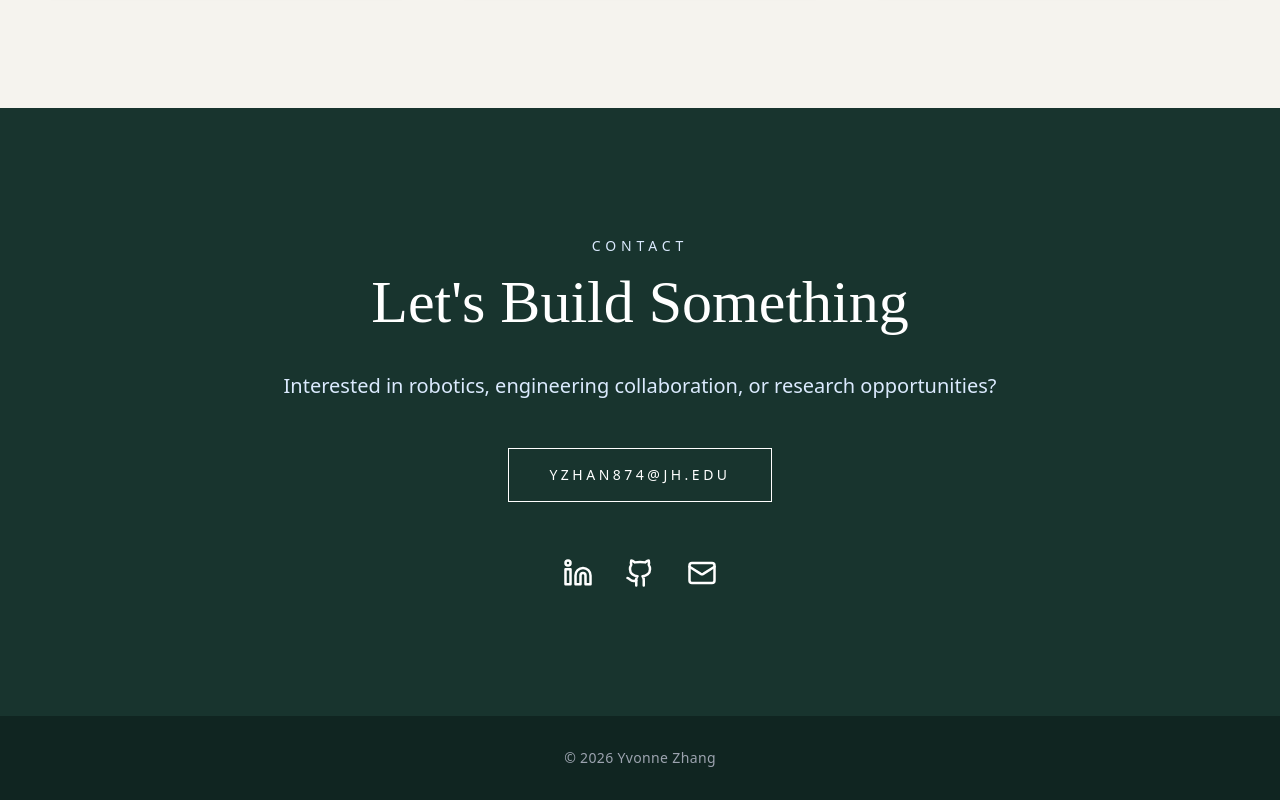
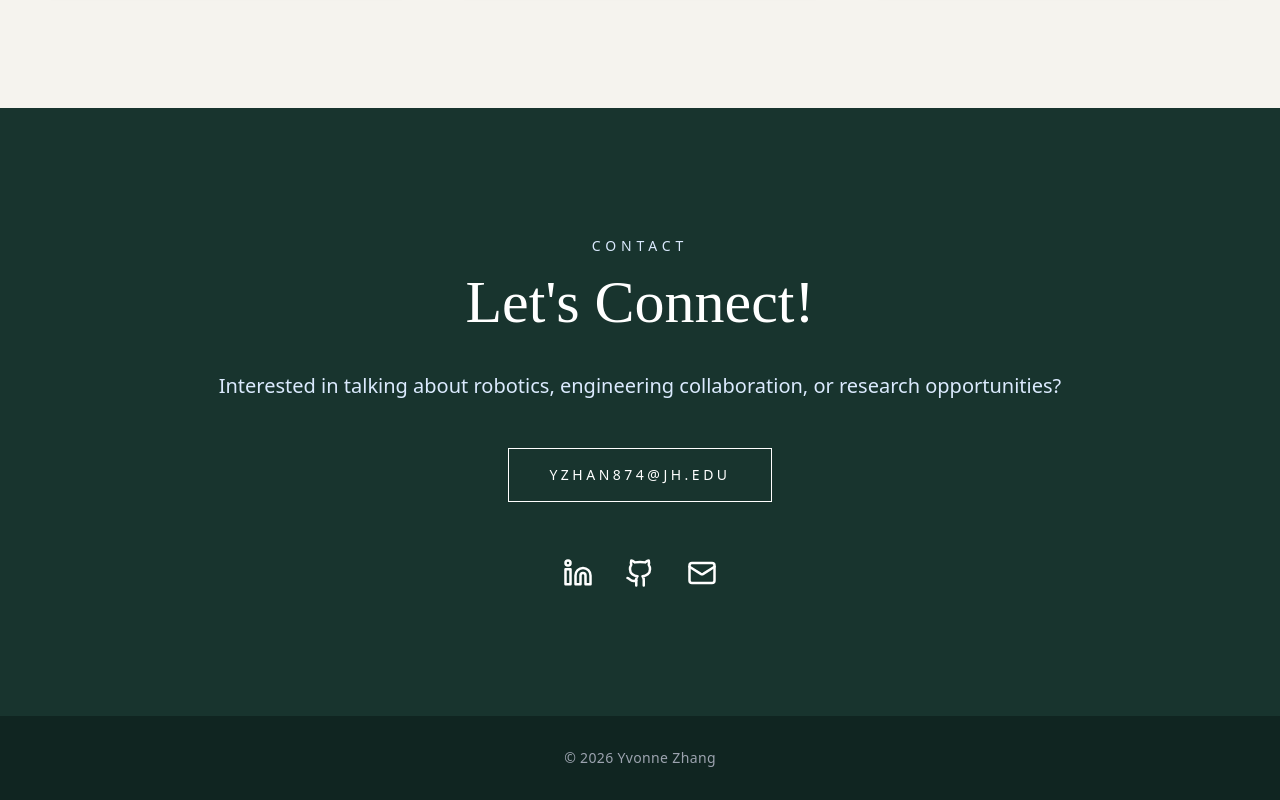
Before and after one commit to yvonne177/portfolio, a React (Vite) app: page / in a window 1280 px wide. Shown: the part 3429-4229 px from the top of the page. Built offline with nearby package versions, Linux system fonts and the light colour scheme.

Commit message:
updated ui

```diff
--- a/src/App.jsx
+++ b/src/App.jsx
@@ -652,11 +652,11 @@ export default function Portfolio() {
           </p>
 
           <h2 className="text-5xl md:text-6xl font-['Cormorant_Garamond'] mb-10">
-            Let's Build Something
+            Let's Connect!
           </h2>
 
           <p className="text-xl text-blue-100 mb-12">
-            Interested in robotics, engineering collaboration, or research opportunities?
+            Interested in talking about robotics, engineering collaboration, or research opportunities?
           </p>
 
           <a
```
